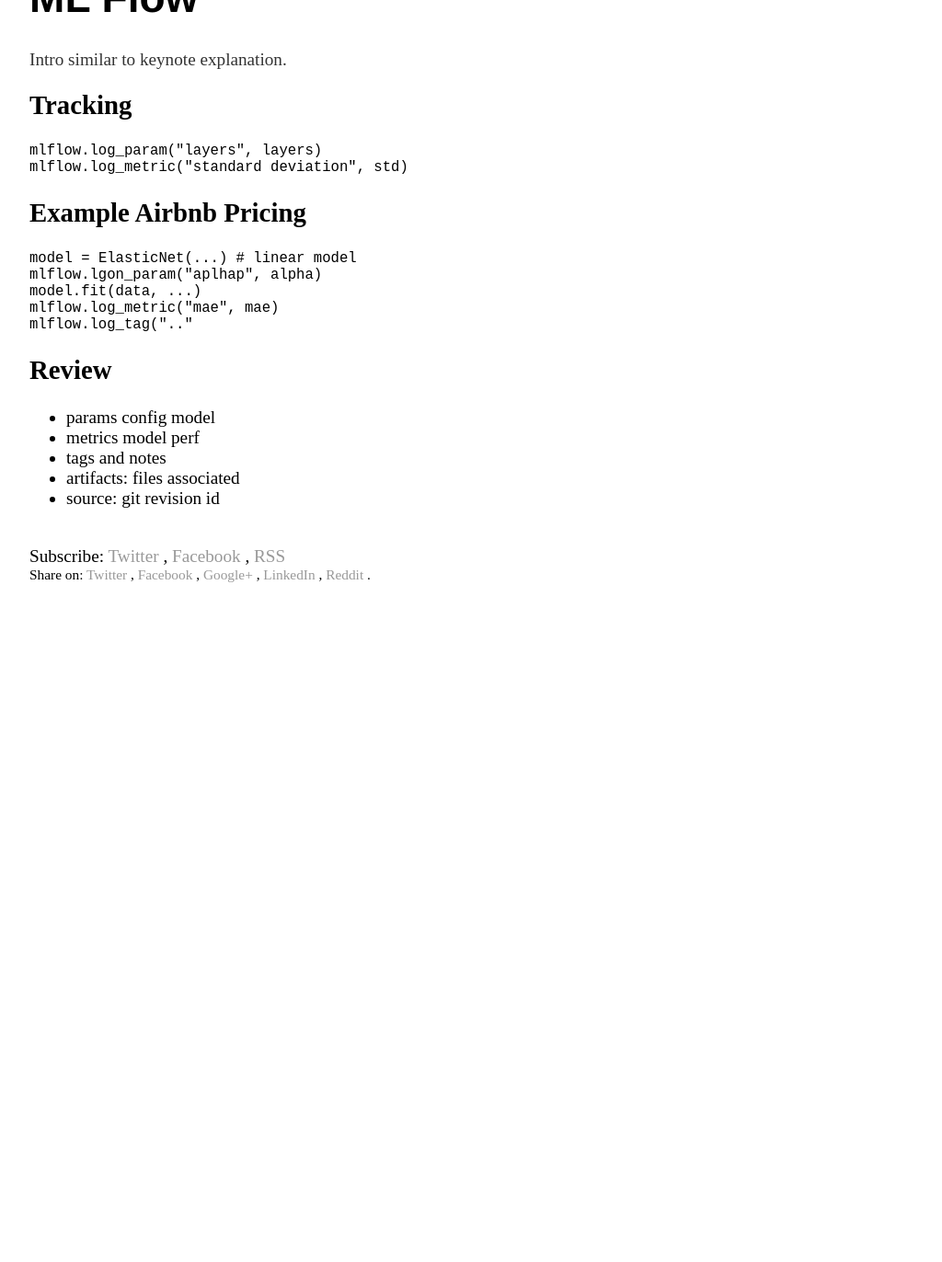
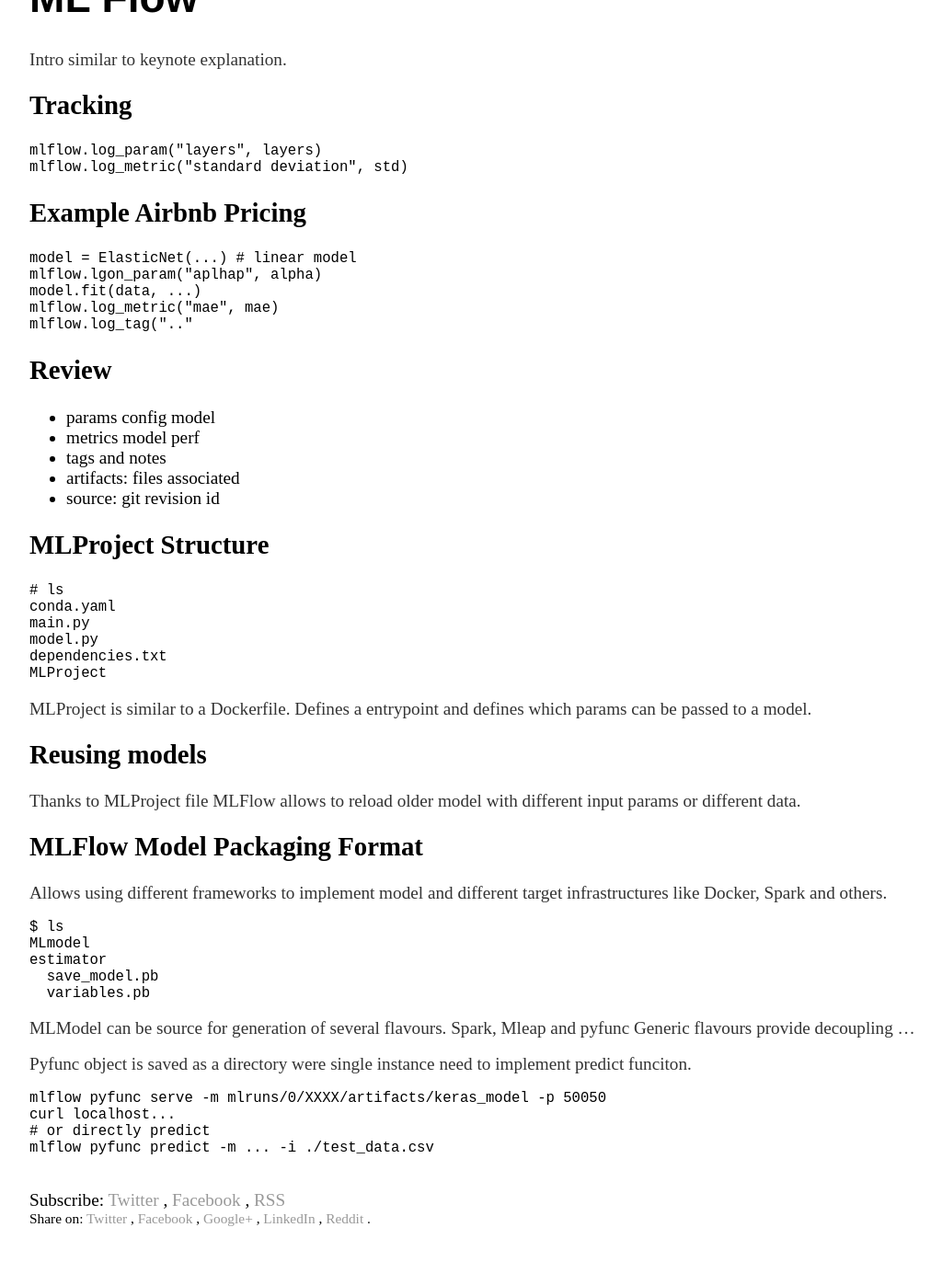
Before and after one commit to vackosar/vackosar.github.io, a Jekyll site: the page built from _posts/2018-10-03-Spark-N-AI-Summit-EU.md, in a window 1280 px wide and 1400 px high, scrolled down 5876 px. Shown: the top 1372 px of the window at 92% size, without its empty margins (0-1024 px from the left). Built offline with Jekyll 4.4.1, drawn with Linux system fonts in a browser that asks for light colours; comment, search, counter and statistics services are not loaded; before the commit the page ends 6576 px from its top, so only the background shows below that.

Commit message:
spark-summit

````diff
--- a/_posts/2018-10-03-Spark-N-AI-Summit-EU.md
+++ b/_posts/2018-10-03-Spark-N-AI-Summit-EU.md
@@ -289,3 +289,47 @@
 - tags and notes
 - artifacts: files associated
 - source: git revision id
+
+## MLProject Structure
+
+```bash
+# ls
+conda.yaml
+main.py
+model.py
+dependencies.txt
+MLProject
+```
+
+MLProject is similar to a Dockerfile. Defines a entrypoint and defines which params can be passed to a model.
+
+
+## Reusing models
+
+Thanks to MLProject file MLFlow allows to reload older model with different input params or different data.
+
+## MLFlow Model Packaging Format
+
+Allows using different frameworks to implement model and different target infrastructures like Docker, Spark and others.
+
+
+```bash
+$ ls
+MLmodel
+estimator
+  save_model.pb
+  variables.pb
+```
+
+MLModel can be source for generation of several flavours. Spark, Mleap and pyfunc
+Generic flavours provide decoupling
+...
+
+
+Pyfunc object is saved as a directory were single instance need to implement predict funciton.
+```bash
+mlflow pyfunc serve -m mlruns/0/XXXX/artifacts/keras_model -p 50050
+curl localhost...
+# or directly predict
+mlflow pyfunc predict -m ... -i ./test_data.csv
+```
````
